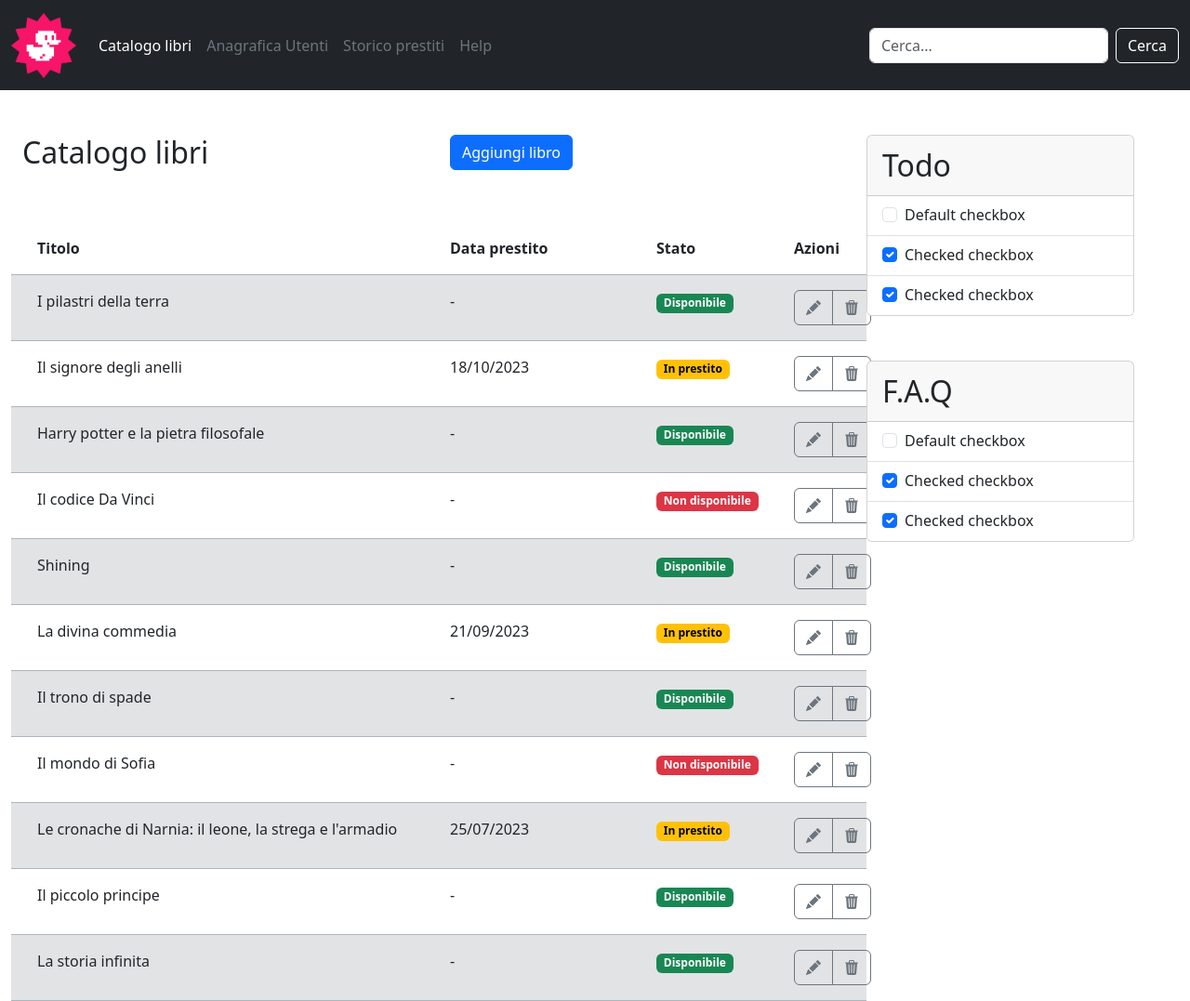
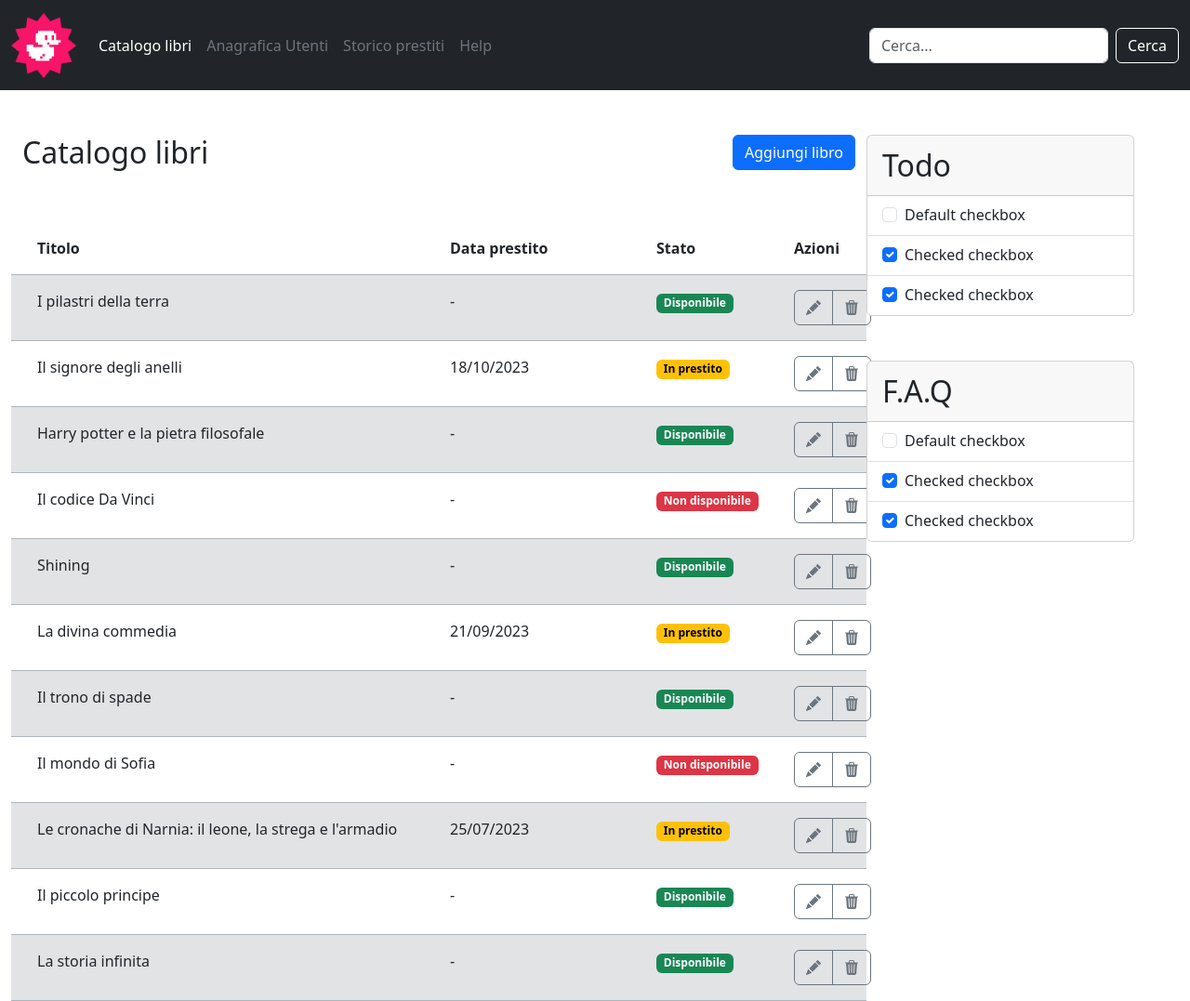
Before and after one commit to AlessandroAmore02/html-css-bootstrap-dashboard, a plain HTML site: page index.html in a window 1280 px wide. Shown: the whole page at 93% size. Drawn offline with nearby package versions, Linux system fonts and the light colour scheme.

Commit message:
ADD: space for button

```diff
--- a/index.html
+++ b/index.html
@@ -63,14 +63,14 @@
         <div class="container border-primary">
 
             <!-- Inizio container flex -->
-            <div class="row mb-5 d-flex justify-content-between">
+            <div class="row mb-5 justify-content-between">
 
                 <!-- Titolo -->
-                <div class="col-6">
+                <div class="col-auto">
                     <h1 class="fs-2 text fw-normal">Catalogo libri</h1>
 
                 </div>
-                <div class="col-6 align-items-end">
+                <div class="col-auto">
                     <button type="button" class="btn btn-primary">Aggiungi libro</button>
 
                 </div>
```
